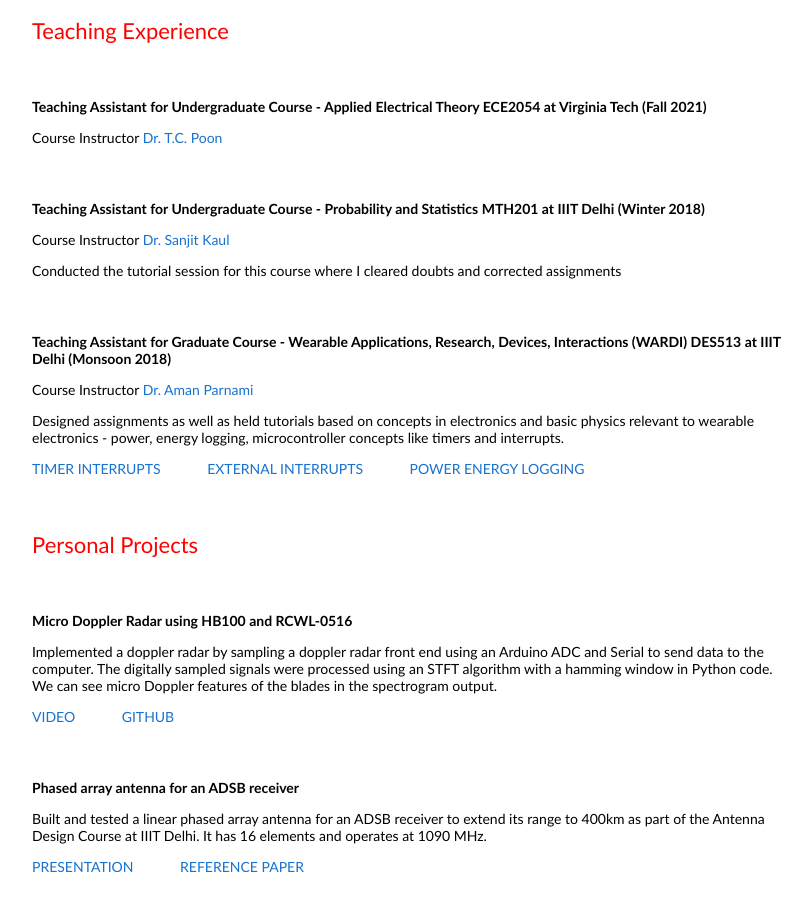
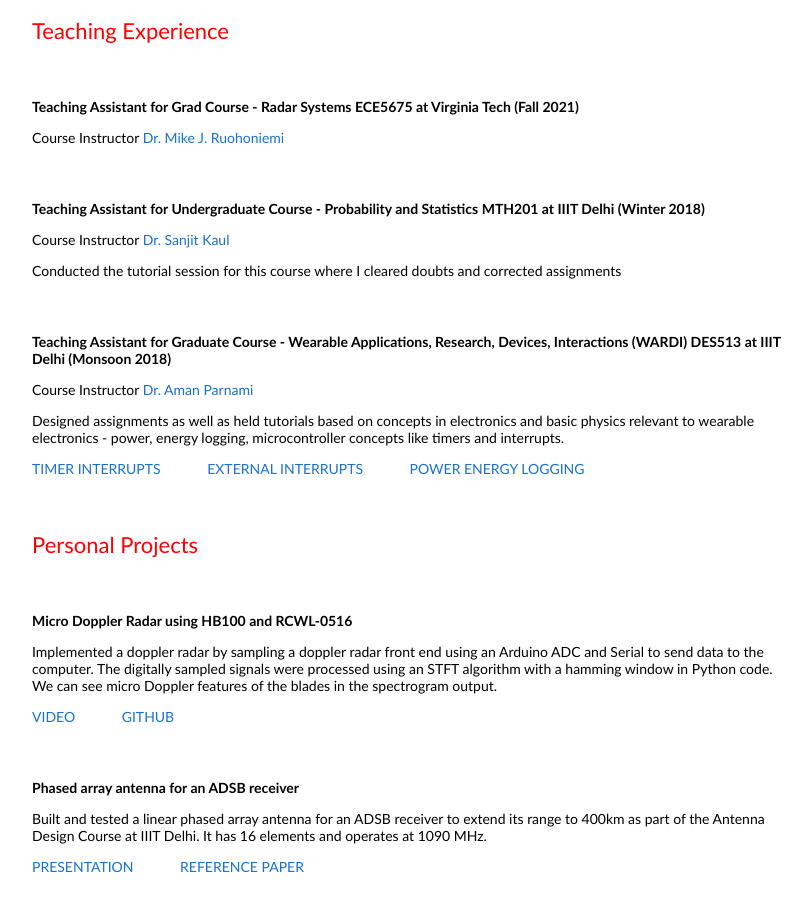
Before and after one commit to gauravduggal/gauravduggal.github.io, a plain HTML site: page index.html in a window 1280 px wide. Shown: the part 1311-2209 px from the top of the page, without its empty margins (228-1040 px from the left). Drawn offline with Linux system fonts and the light colour scheme.

Commit message:
Updated Radar Systems course TA

```diff
--- a/index.html
+++ b/index.html
@@ -120,11 +120,11 @@
 		</table>
 		<table style="width:100%;border:0px;border-spacing:0px;border-collapse:separate;margin-right:auto;margin-left:auto;"><tbody>
 			<td style="padding:20px;width:75%;vertical-align:middle">
-                <strong><papertitle>Teaching Assistant for Undergraduate Course - Applied Electrical Theory ECE2054 at Virginia Tech (Fall 2021) </papertitle>
+                <strong><papertitle>Teaching Assistant for Grad Course - Radar Systems ECE5675 at Virginia Tech (Fall 2021) </papertitle>
 				</strong>
 			  </a>
               <br>
-			  <p>Course Instructor <a href="https://ece.vt.edu/people/profile/poon">Dr. T.C. Poon</a></p>
+			  <p>Course Instructor <a href="https://ece.vt.edu/people/profile/ruohoniemi">Dr. Mike J. Ruohoniemi</a></p>
               <p></p>
             </td>
 		</table>
```
